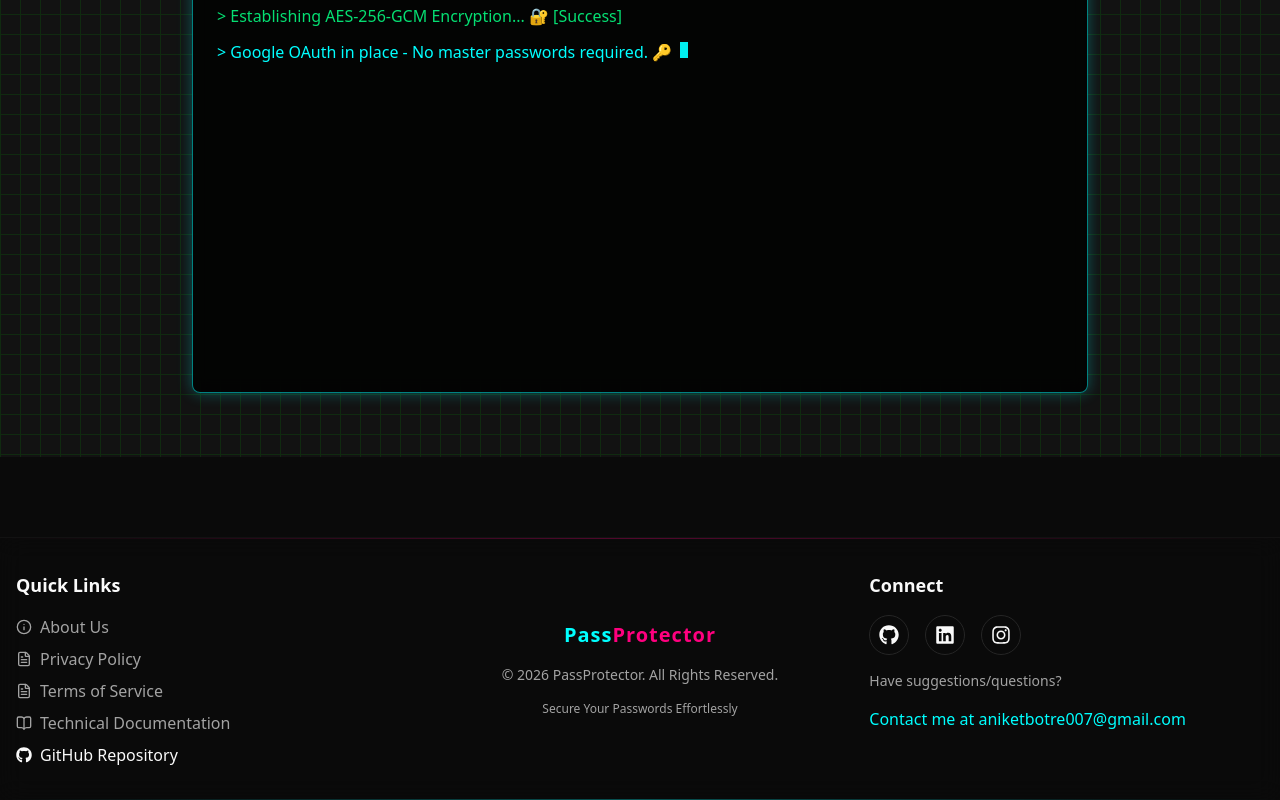
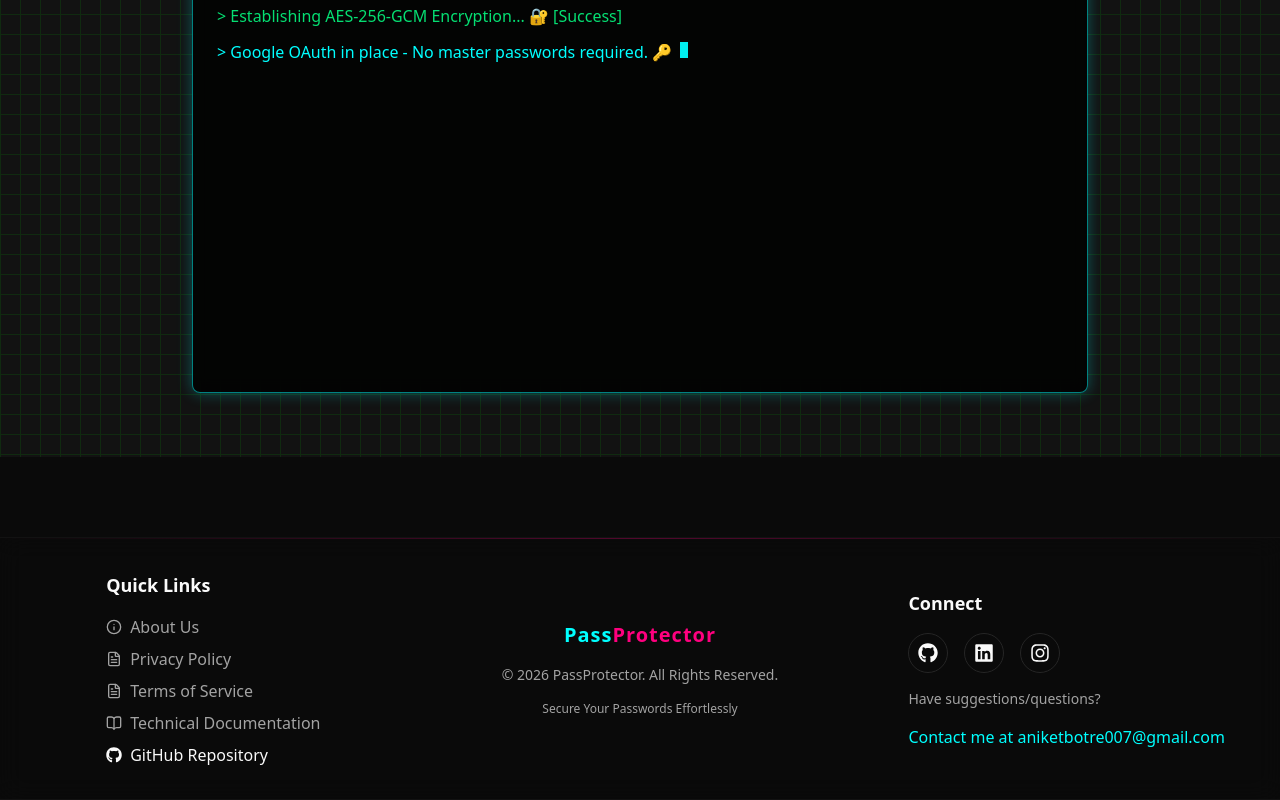
Before and after one commit to Aniket200-ind/passprotector, a Next.js app: page / in a window 1280 px wide. Shown: the part 4248-5048 px from the top of the page. Built offline with nearby package versions, Linux system fonts and the light colour scheme; no server answers.

Commit message:
fix: update Footer layout for improved item alignment and visual consistency

```diff
--- a/src/components/layout/Footer.tsx
+++ b/src/components/layout/Footer.tsx
@@ -53,7 +53,7 @@ export default function Footer() {
       <div className="h-px w-full bg-linear-to-r from-transparent via-synthwavePink/30 to-transparent"></div>
 
       <div className="container mx-auto px-4 py-8">
-        <div className="grid grid-cols-1 gap-8 md:grid-cols-3">
+        <div className="grid grid-cols-1 gap-8 md:grid-cols-3 md:items-center md:justify-items-center">
           {/* Left section - Quick Links */}
           <div className="animate-fade-in-up space-y-4">
             <h3 className="font-fancy text-lg font-semibold text-foreground">
@@ -184,9 +184,6 @@ export default function Footer() {
           </div>
         </div>
       </div>
-
-      {/* Bottom gradient line */}
-      <div className="h-px w-full bg-linear-to-r from-transparent via-cyberBlue/30 to-transparent"></div>
     </footer>
   );
 }
```
